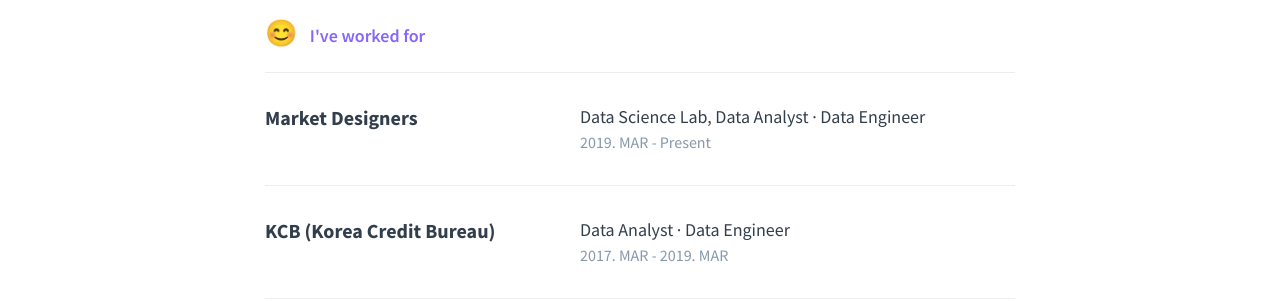
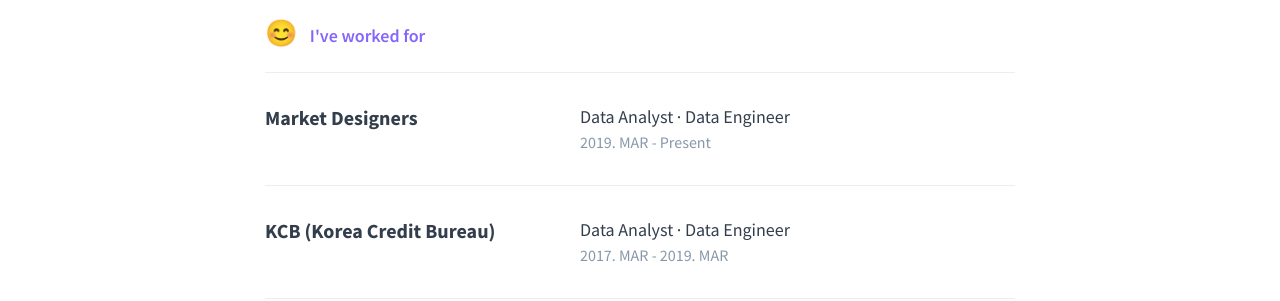
Before and after one commit to boys-be-ambitious/boys-be-ambitious.github.io, a Jekyll site: the page built from index.md, in a window 1280 px wide. Shown: the part 397-698 px from the top of the page. Built offline with Jekyll 4.4.1, drawn with Linux system fonts in a browser that asks for light colours.

Commit message:
commit change experience.ymlindex.md

```diff
--- a/_data/experience.yml
+++ b/_data/experience.yml
@@ -1,6 +1,6 @@
 second-place:
 - name: Market Designers
-  role: Data Science Lab, Data Analyst · Data Engineer
+  role: Data Analyst · Data Engineer
   date: 2019. MAR - Present
 
 first-place:
```
